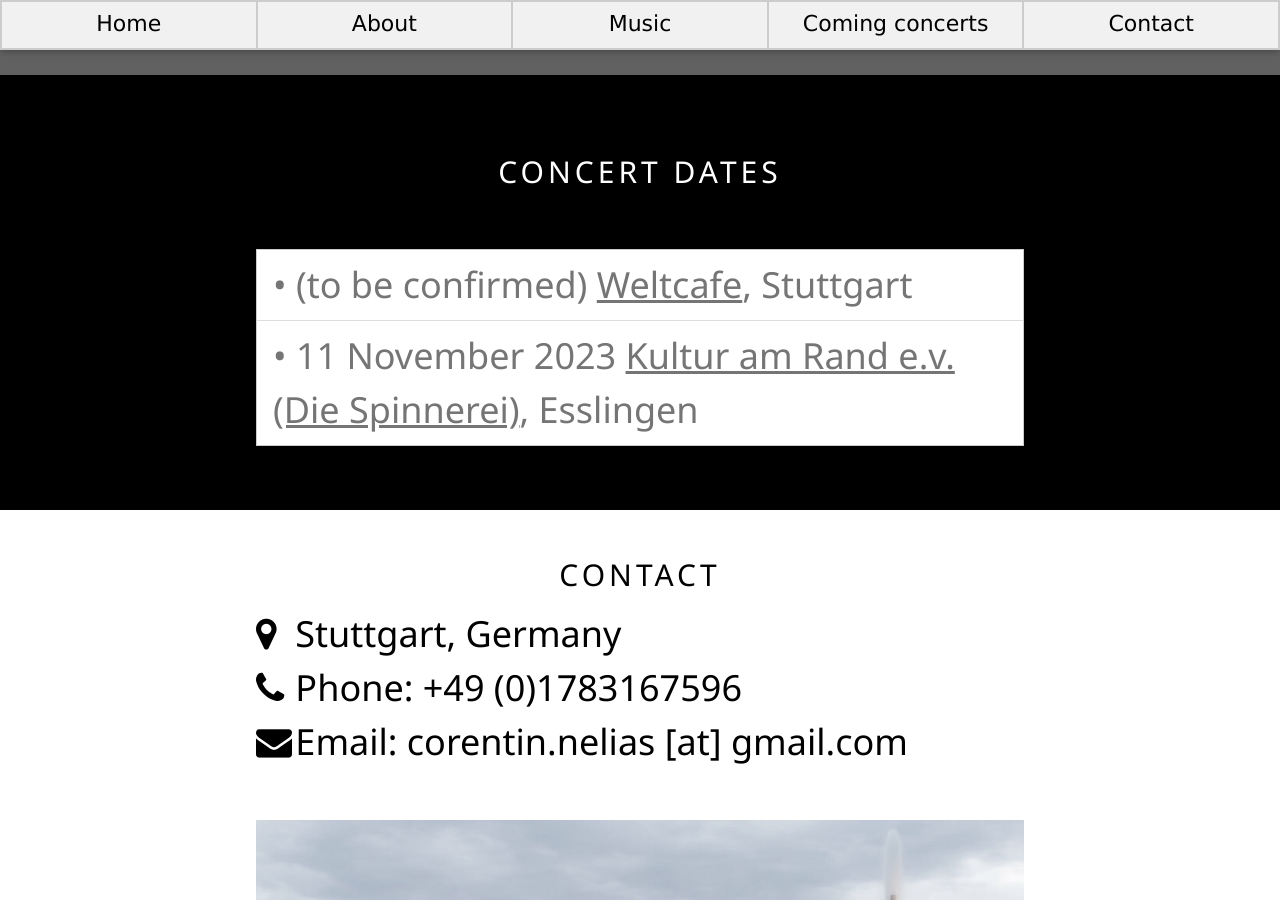
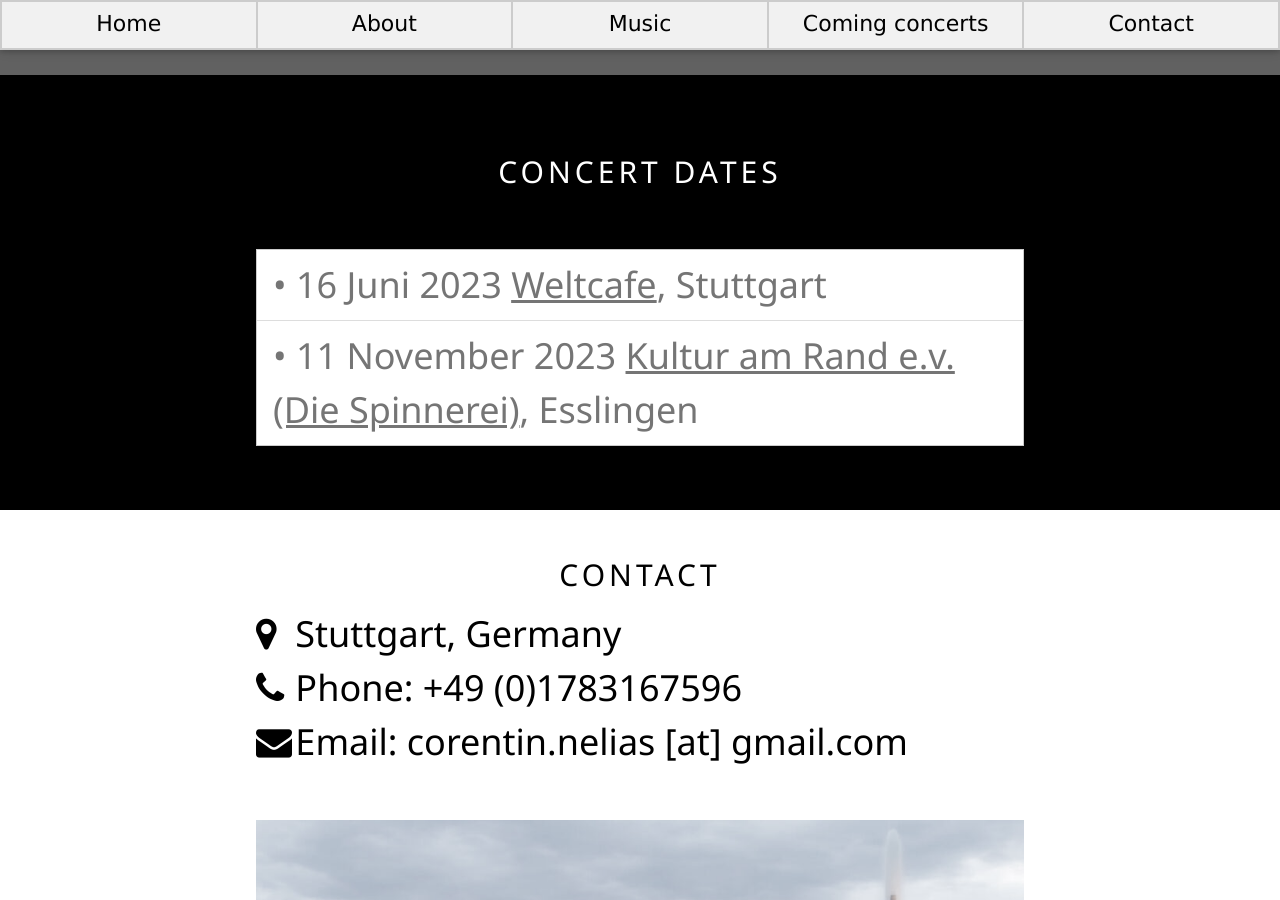
Before and after one commit to Trio-Nelias/Trio-Nelias.io, a Jekyll site: the page built from index.html, in a window 1280 px wide and 900 px high, scrolled down 1710 px. Built offline with Jekyll 4.4.1, drawn with Linux system fonts in a browser that asks for light colours.

Commit message:
Update gigs.yml

```diff
--- a/_data/gigs.yml
+++ b/_data/gigs.yml
@@ -1,4 +1,4 @@
-- date : (to be confirmed)
+- date : 16 Juni 2023
   place : Weltcafe
   adress : ", Stuttgart"
 
```
